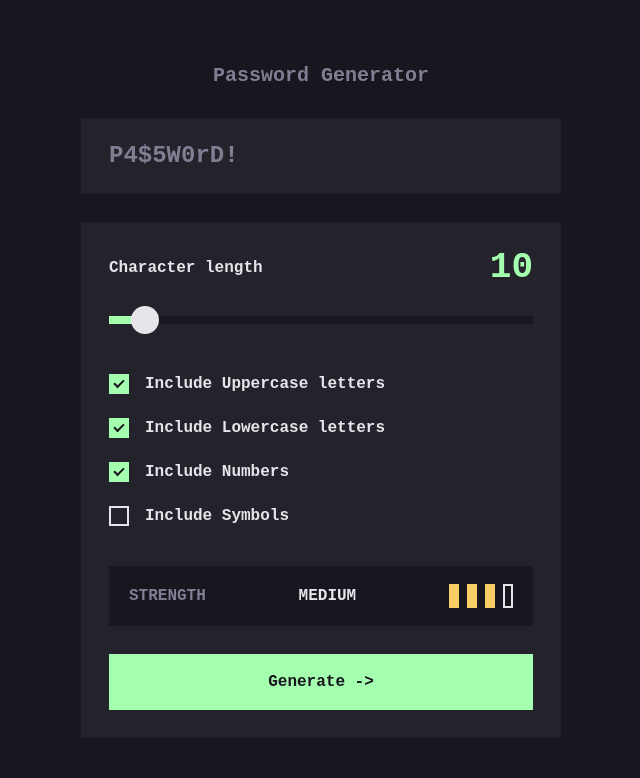
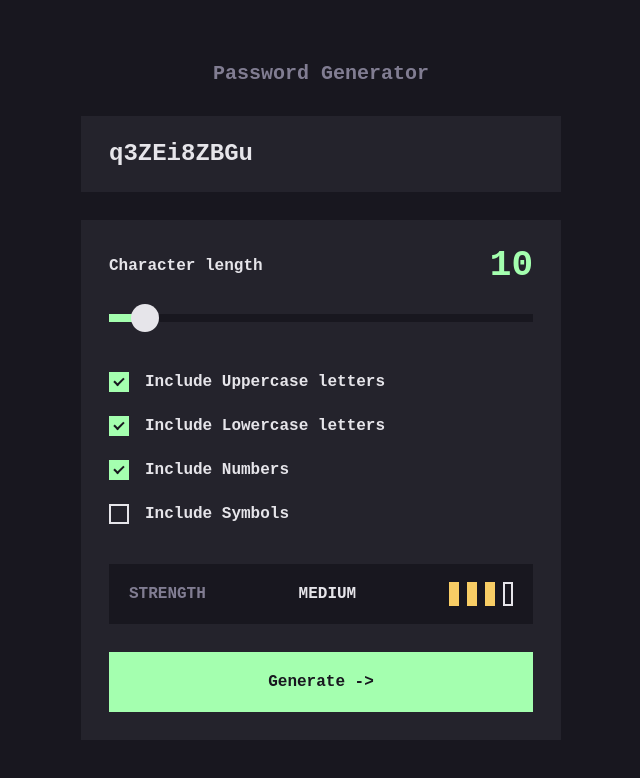
Before and after one commit to clairechabas/password-generator, a React (Vite) app: page / in a window 1280 px wide. Shown: the top 778 px of the page, without its empty margins (319-959 px from the left). Built offline with nearby package versions, Linux system fonts and the light colour scheme.

Commit message:
feat: connect password generation to UI

```diff
--- a/src/App.css
+++ b/src/App.css
@@ -29,7 +29,7 @@
 
 .password-value {
   min-width: 0;
-  color: var(--color-text-muted);
+  color: var(--color-text-primary);
   font-size: var(--font-size-lg);
   line-height: var(--line-height-lg);
   overflow-wrap: anywhere;
@@ -51,15 +51,3 @@
   font-size: var(--font-size-xs);
   text-align: center;
 }
-
-.generate-button {
-  display: grid;
-  place-items: center;
-  min-height: var(--size-button-min-height);
-  padding: var(--space-4);
-  background: var(--color-accent);
-  color: var(--color-background);
-  font-size: var(--font-size-sm);
-  line-height: var(--line-height-sm);
-  text-align: center;
-}
--- a/src/App.tsx
+++ b/src/App.tsx
@@ -4,22 +4,25 @@ import { estimatePasswordStrength } from "./domain/strength";
 import {
   countSelectedCategories,
   DEFAULT_PASSWORD_LENGTH,
-  DEFAULT_PASSWORD_OPTIONS,
+  DEFAULT_PASSWORD_CHARACTER_CATEGORIES,
   ensureMinimumPasswordLength,
+  generatePassword,
   type CharacterCategory,
   type PasswordOptions,
+  PASSWORD_DEFAULT_OPTIONS,
 } from "./domain/password";
 import {
   CharacterLengthSlider,
   CharacterOptions,
   StrengthIndicator,
 } from "./components";
+import { Button } from "./components/Button";
 
 export default function App() {
-  const [options, setOptions] = React.useState<PasswordOptions>({
-    ...DEFAULT_PASSWORD_OPTIONS,
-    length: DEFAULT_PASSWORD_LENGTH,
-  });
+  // Password options
+  const [options, setOptions] = React.useState<PasswordOptions>(
+    PASSWORD_DEFAULT_OPTIONS,
+  );
 
   function handleCategoryChange(category: CharacterCategory, checked: boolean) {
     setOptions((currentOptions) => {
@@ -51,6 +54,14 @@ export default function App() {
   // Password strength
   const strength = estimatePasswordStrength(options);
 
+  // Generate password
+  const [password, setPassword] = React.useState(() =>
+    generatePassword(PASSWORD_DEFAULT_OPTIONS),
+  );
+  function handleGeneratePassword() {
+    setPassword(generatePassword(options));
+  }
+
   return (
     <main className="page">
       <section className="password-generator" aria-labelledby="generator-title">
@@ -59,7 +70,7 @@ export default function App() {
         </h1>
 
         <div className="password-output">
-          <span className="password-value">P4$5W0rD!</span>
+          <span className="password-value">{password}</span>
         </div>
 
         <div className="generator-panel">
@@ -76,7 +87,10 @@ export default function App() {
 
           <StrengthIndicator strength={strength} />
 
-          <div className="generate-button">{`Generate ->`}</div>
+          <Button
+            type="button"
+            onClick={handleGeneratePassword}
+          >{`Generate ->`}</Button>
         </div>
       </section>
     </main>
--- /dev/null
+++ b/src/components/Button.css
@@ -0,0 +1,39 @@
+.button {
+  display: grid;
+  place-items: center;
+  width: 100%;
+  min-height: var(--size-button-min-height);
+  padding: var(--space-4);
+  border: 2px solid transparent;
+  background: var(--color-accent);
+  color: var(--color-background);
+  font: inherit;
+  font-size: var(--font-size-sm);
+  line-height: var(--line-height-sm);
+  cursor: pointer;
+  transition:
+    background-color 150ms ease,
+    color 150ms ease;
+}
+
+.button:hover {
+  border-color: var(--color-accent);
+  background: transparent;
+  color: var(--color-accent);
+}
+
+.button:focus-visible {
+  outline: 3px solid var(--color-accent);
+  outline-offset: 4px;
+}
+
+.button:disabled {
+  opacity: 0.5;
+  cursor: not-allowed;
+}
+
+@media (prefers-reduced-motion: reduce) {
+  .button {
+    transition: none;
+  }
+}
--- /dev/null
+++ b/src/components/Button.tsx
@@ -0,0 +1,6 @@
+import React from "react";
+import "./Button.css";
+
+export function Button(props: React.ButtonHTMLAttributes<HTMLButtonElement>) {
+  return <button className="button" {...props} />;
+}
--- a/src/domain/password.ts
+++ b/src/domain/password.ts
@@ -13,7 +13,7 @@ export interface PasswordOptions extends CharacterSelection {
   length: number;
 }
 
-export const DEFAULT_PASSWORD_OPTIONS: CharacterSelection = {
+export const DEFAULT_PASSWORD_CHARACTER_CATEGORIES: CharacterSelection = {
   uppercase: true,
   lowercase: true,
   numbers: true,
@@ -21,6 +21,11 @@ export const DEFAULT_PASSWORD_OPTIONS: CharacterSelection = {
 };
 
 export const DEFAULT_PASSWORD_LENGTH = 10;
+
+export const PASSWORD_DEFAULT_OPTIONS: PasswordOptions = {
+  ...DEFAULT_PASSWORD_CHARACTER_CATEGORIES,
+  length: DEFAULT_PASSWORD_LENGTH,
+};
 
 export const MIN_LENGTH = 1;
 export const MAX_LENGTH = 128;
```
